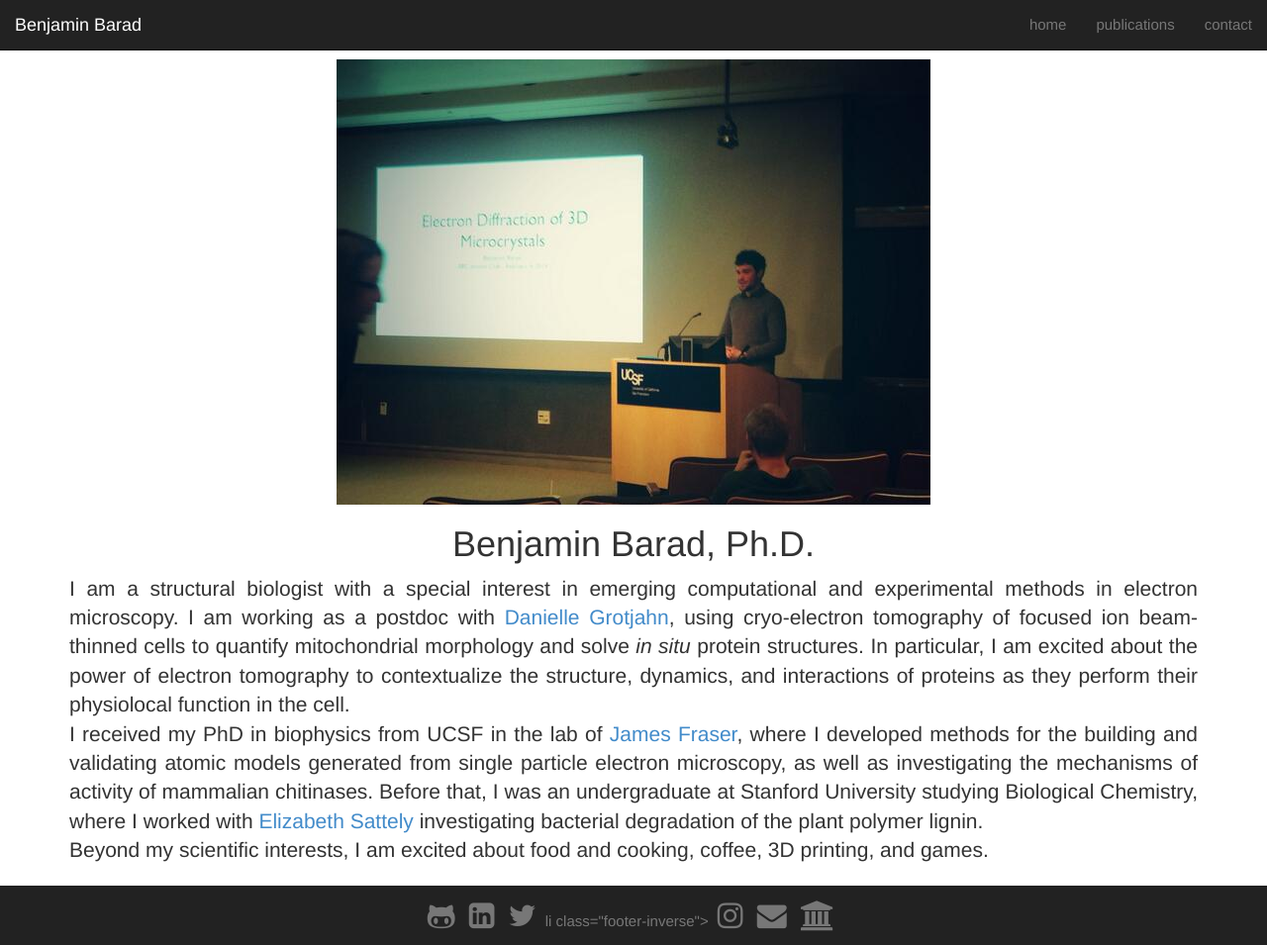
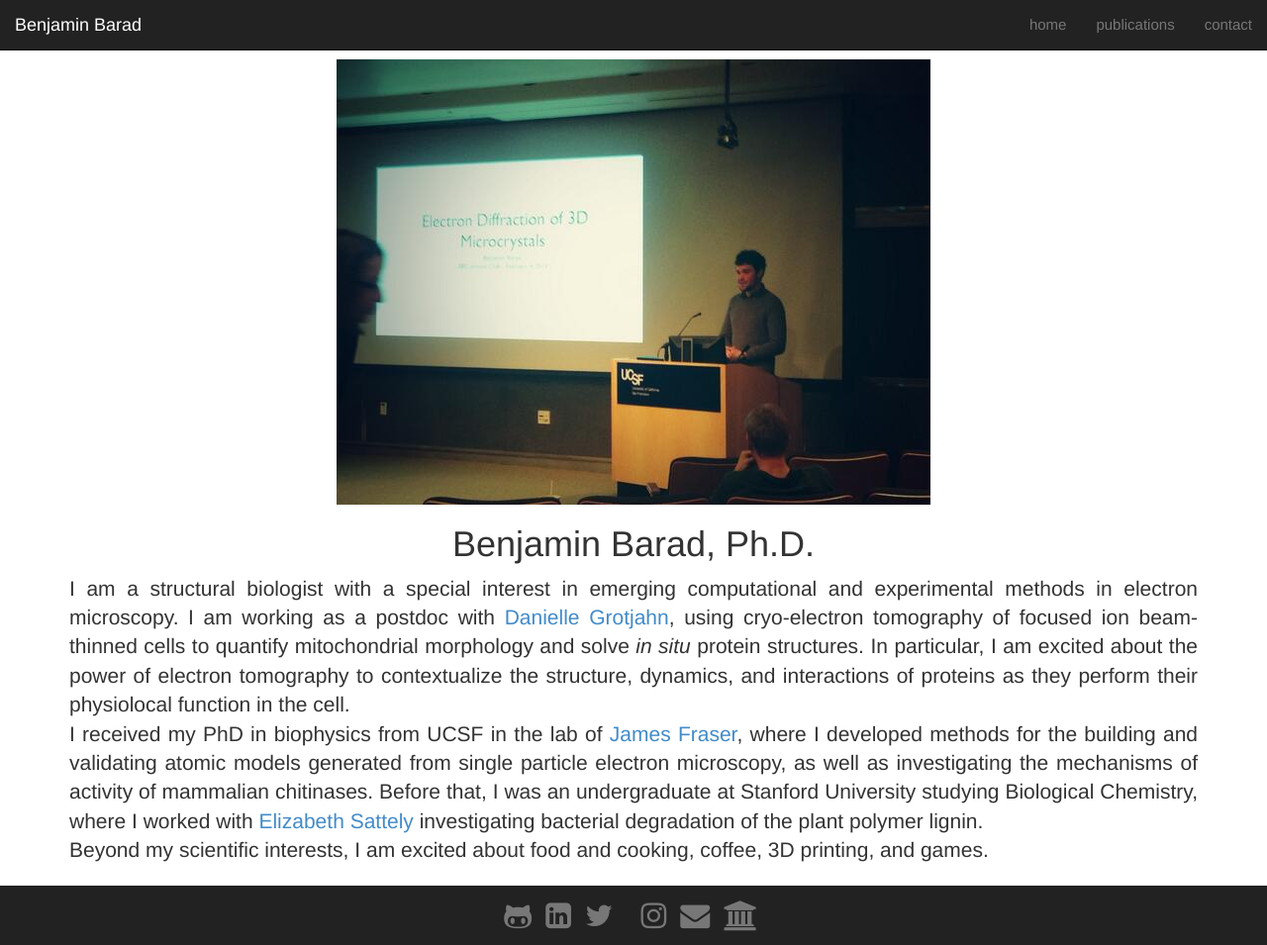
Before and after one commit to bbarad/bbarad.github.io, a Jekyll site: the page built from index.md, in a window 1280 px wide and 955 px high. Shown: the whole window at 99% size. Built offline with Jekyll 4.4.1, drawn with Linux system fonts in a browser that asks for light colours; nearby versions of some CDN libraries.

Commit message:
Update footer.html

```diff
--- a/_includes/footer.html
+++ b/_includes/footer.html
@@ -5,7 +5,7 @@
             <li class="footer-inverse"><a href="https://github.com/bbarad"><i class="fa fa-github-alt fa-2x"></i></a></li>
             <li class="footer-inverse"><a href="https://linkedin.com/in/bbarad"><i class="fa fa-linkedin-square fa-2x"></i></a></li>
             <li class="footer-inverse"><a href="https://twitter.com/benjaminbarad"><i class="fa fa-twitter fa-2x"></i></a></li>
-            li class="footer-inverse"><a rel="me" href="https://cryoem.social/@benbarad"><i class="fa fa-mastodon fa-2x"></i></a></li>
+            <li class="footer-inverse"><a rel="me" href="https://cryoem.social/@benbarad"><i class="fa fa-mastodon fa-2x"></i></a></li>
             <li class="footer-inverse"><a href="https://instagram.com/benjamin.barad"><i class="fa fa-instagram fa-2x"></i></a></li>
             <li class="footer-inverse"><a href="mailto:benjamin.barad+website@gmail.com"><i class="fa fa-envelope fa-2x"></i></a></li>
             <li class="footer-inverse"><a href="https://grotjahnlab.org/"><i class="fa fa-university fa-2x"></i></a></li>
```
